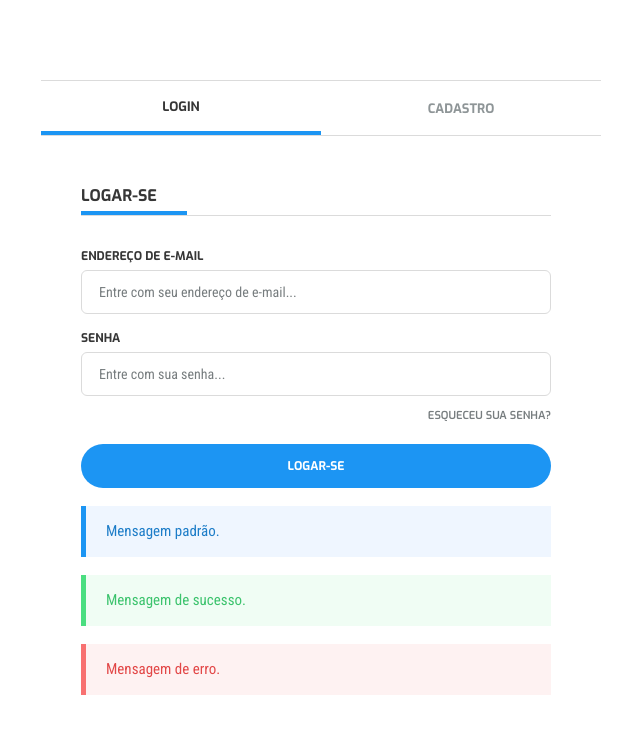
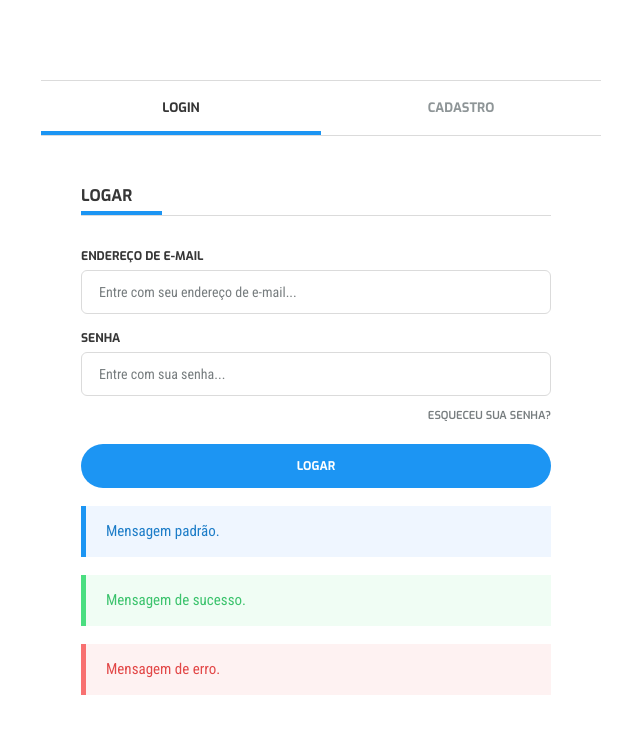
Before and after one commit to eubrunocoelho/firebase-auth, a Vue app: page / in a window 1280 px wide. Shown: the top 734 px of the page, without its empty margins (319-959 px from the left). Built offline with nearby package versions, Linux system fonts and the light colour scheme.

Commit message:
adjust in css

```diff
--- a/src/assets/css/auth.css
+++ b/src/assets/css/auth.css
@@ -29,14 +29,14 @@ a.active.--red {
 }
 
 .tab-navigation a {
-    align-items: center;
     color: var(--text-disabled-color);
     display: flex;
     font-family: var(--font-exo);
     font-size: 12px;
     font-weight: 700;
-    height: 100%;
+    height: 54px;
     justify-content: center;
+    line-height: 54px;
     text-decoration: none;
     text-transform: uppercase;
     width: 100%;
--- a/src/assets/css/global.css
+++ b/src/assets/css/global.css
@@ -45,6 +45,10 @@ body {
     color: var(--alert-red-primary-color) !important;
 }
 
+.mb--0 {
+    margin-bottom: 0;
+}
+
 .alert {
     background: var(--alert-blue-tertiary-color);
     border-left: 5px solid var(--alert-blue-secondary-color);
--- a/src/components/Login.vue
+++ b/src/components/Login.vue
@@ -1,7 +1,7 @@
 <template>
     <section class="container">
         <div class="title">
-            <h1>Logar-se</h1>
+            <h1>Logar</h1>
         </div>
         <form action="#" class="form">
             <div class="form-control">
@@ -15,7 +15,7 @@
             <div class="recovery">
                 <a href="#">Esqueceu sua senha?</a>
             </div>
-            <button type="submit" class="btn">Logar-se</button>
+            <button type="submit" class="btn">Logar</button>
         </form>
         <div class="alert">
             <p>Mensagem padrão.</p>
--- a/src/components/Register.vue
+++ b/src/components/Register.vue
@@ -1,7 +1,7 @@
 <template>
     <section class="container">
         <div class="title">
-            <h1 class="--red">Cadastre-se</h1>
+            <h1 class="--red">Cadastrar</h1>
         </div>
         <form action="#" class="form">
             <div class="form-control">
@@ -12,7 +12,7 @@
                 <label for="email">Endereço de E-mail</label>
                 <input type="email" id="email" name="email" class="--red" placeholder="Entre com seu endereço de e-mail...">
             </div>
-            <div class="form-control">
+            <div class="form-control mb--0">
                 <label for="password">Senha</label>
                 <input type="password" id="password" name="password" class="--red" placeholder="Entre com sua senha...">
             </div>
```
